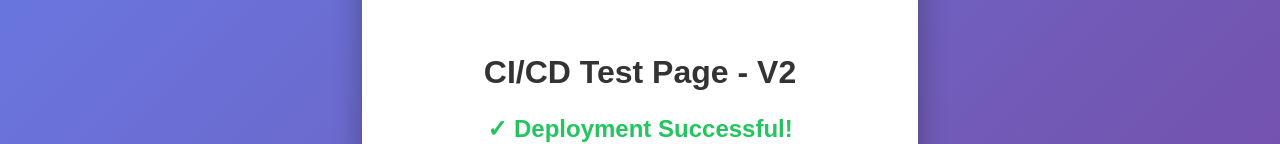
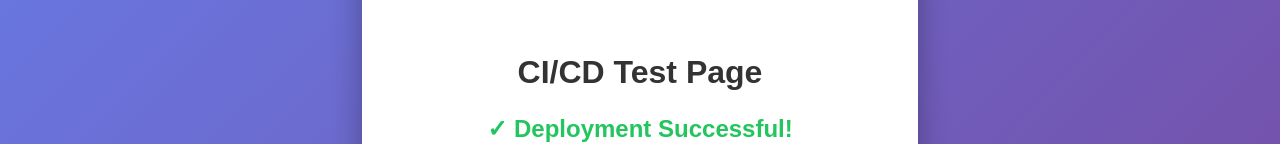
Before and after one commit to fatiAc/githubActions_Demo, a plain HTML site: page index.html in a window 1280 px wide. Shown: the part 335-479 px from the top of the page. Drawn offline with Linux system fonts and the light colour scheme.

Commit message:
Testing changes

```diff
--- a/index.html
+++ b/index.html
@@ -52,7 +52,7 @@
 <body>
     <div class="container">
         <img src="https://www.capgemini.com/wp-content/themes/capgemini2020/assets/images/logo.svg" alt="Capgemini Logo" class="logo">
-        <h1> CI/CD Test Page - V2</h1>
+        <h1> CI/CD Test Page </h1>
         <p class="status">✓ Deployment Successful!</p>
         <p>If you can see this page, your CI/CD pipeline is working correctly.</p>
         <p><a href="https://www.capgemini.com" target="_blank">Visit Capgemini Website</a></p>
```
